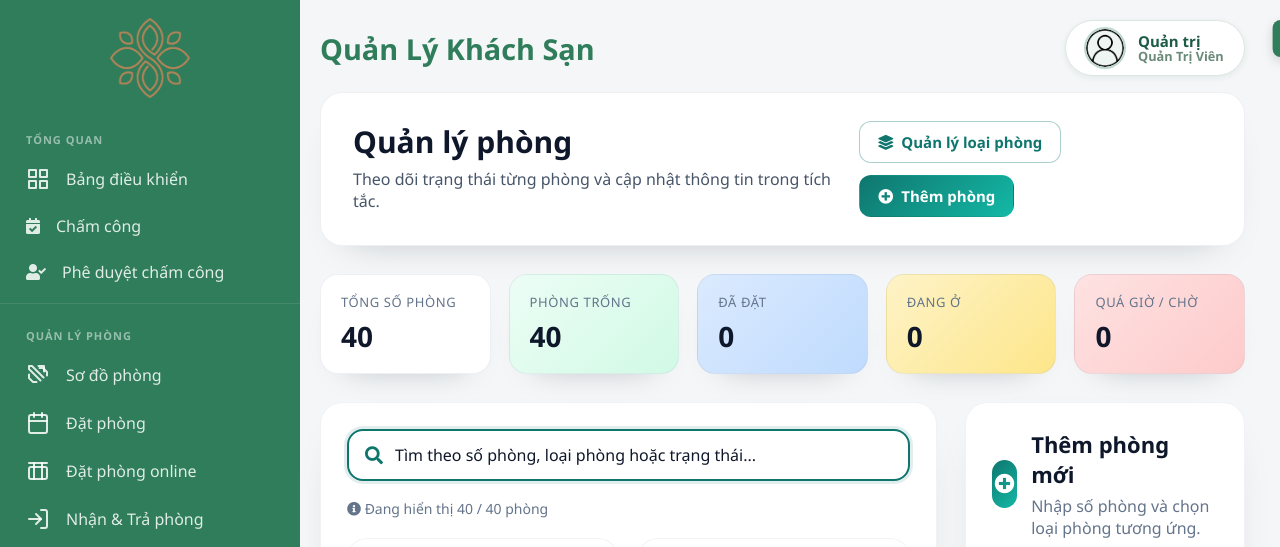
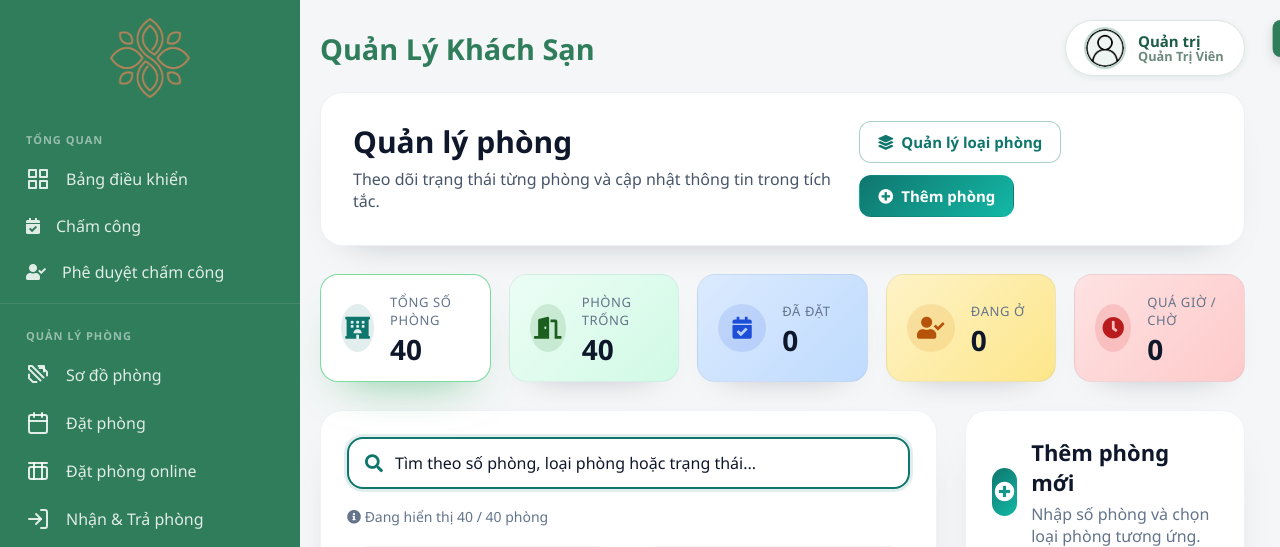
Before and after one commit to keyznam-jpg/BTL-Internet, a Flask app: a page that uses templates/quan_li_phong.html in a window 1280 px wide. Shown: the top 547 px of the page. Run offline with Flask 3, Linux system fonts and the light colour scheme; a user stored in the database is signed in; data comes from the database, SQL or seed files in the repository; data that the repository does not hold is empty; parts of the project's set-up code (start-up, migrations or seed data) failed here and were passed over; some libraries are stand-ins or nearby versions.

Commit message:
Cập nhật by Nam

```diff
--- a/templates/quan_li_phong.html
+++ b/templates/quan_li_phong.html
@@ -38,26 +38,41 @@
   </header>
 
   <section class="room-stats">
-    <article class="room-stat">
+    <button type="button" class="room-stat room-stat--total is-active" data-filter-status="all">
+      <span class="room-stat__icon"><i class="fas fa-hotel"></i></span>
+      <span class="room-stat__content">
         <span class="room-stat__label">Tổng số phòng</span>
         <span class="room-stat__value">{{ total_rooms }}</span>
-    </article>
-    <article class="room-stat room-stat--available">
+      </span>
+    </button>
+    <button type="button" class="room-stat room-stat--available" data-filter-status="trong">
+      <span class="room-stat__icon"><i class="fas fa-door-open"></i></span>
+      <span class="room-stat__content">
         <span class="room-stat__label">Phòng trống</span>
         <span class="room-stat__value">{{ available_rooms }}</span>
-    </article>
-    <article class="room-stat room-stat--booked">
+      </span>
+    </button>
+    <button type="button" class="room-stat room-stat--booked" data-filter-status="da_dat">
+      <span class="room-stat__icon"><i class="fas fa-calendar-check"></i></span>
+      <span class="room-stat__content">
         <span class="room-stat__label">Đã đặt</span>
         <span class="room-stat__value">{{ booked_rooms }}</span>
-    </article>
-    <article class="room-stat room-stat--occupied">
+      </span>
+    </button>
+    <button type="button" class="room-stat room-stat--occupied" data-filter-status="dang_o">
+      <span class="room-stat__icon"><i class="fas fa-user-check"></i></span>
+      <span class="room-stat__content">
         <span class="room-stat__label">Đang ở</span>
         <span class="room-stat__value">{{ occupied_rooms }}</span>
-    </article>
-    <article class="room-stat room-stat--overdue">
+      </span>
+    </button>
+    <button type="button" class="room-stat room-stat--overdue" data-filter-status="qua_gio">
+      <span class="room-stat__icon"><i class="fas fa-clock"></i></span>
+      <span class="room-stat__content">
         <span class="room-stat__label">Quá giờ / chờ</span>
         <span class="room-stat__value">{{ overdue_rooms }}</span>
-    </article>
+      </span>
+    </button>
   </section>
 
   <div class="room-layout">
@@ -333,6 +348,67 @@
     border: 1px solid rgba(148, 163, 184, 0.16);
     box-shadow: 0 16px 35px -28px rgba(15, 23, 42, 0.4);
     display: flex;
+    align-items: center;
+    gap: 16px;
+    font: inherit;
+    color: inherit;
+    width: 100%;
+    cursor: pointer;
+    text-align: left;
+    transition: transform 0.18s ease, box-shadow 0.18s ease, border-color 0.18s ease;
+    position: relative;
+    outline: none;
+    appearance: none;
+  }
+
+  .room-stat:hover:not(.is-active) {
+    transform: translateY(-2px);
+    box-shadow: 0 20px 40px -28px rgba(15, 23, 42, 0.54);
+  }
+
+  .room-stat:focus-visible {
+    box-shadow: 0 0 0 3px rgba(34, 197, 94, 0.35);
+  }
+
+  .room-stat.is-active {
+    border-color: rgba(34, 197, 94, 0.6);
+    box-shadow: 0 24px 45px -26px rgba(22, 163, 74, 0.55);
+  }
+
+  .room-stat__icon {
+    width: 48px;
+    height: 48px;
+    border-radius: 50%;
+    display: inline-flex;
+    align-items: center;
+    justify-content: center;
+    background: rgba(15, 118, 110, 0.12);
+    color: #0f766e;
+    font-size: 22px;
+  }
+
+  .room-stat--available .room-stat__icon {
+    background: rgba(46, 125, 50, 0.15);
+    color: #1b5e20;
+  }
+
+  .room-stat--booked .room-stat__icon {
+    background: rgba(29, 78, 216, 0.12);
+    color: #1d4ed8;
+  }
+
+  .room-stat--occupied .room-stat__icon {
+    background: rgba(217, 119, 6, 0.14);
+    color: #b45309;
+  }
+
+  .room-stat--overdue .room-stat__icon {
+    background: rgba(220, 38, 38, 0.14);
+    color: #b91c1c;
+  }
+
+  .room-stat__content {
+    display: flex;
     flex-direction: column;
     gap: 6px;
   }
@@ -348,6 +424,7 @@
     font-size: 28px;
     font-weight: 700;
     color: #0f172a;
+    line-height: 1;
   }
 
   .room-stat--available {
@@ -758,6 +835,9 @@
     const clearButton = document.getElementById('room-search-clear');
     const countIndicator = document.getElementById('room-count-indicator');
     const roomCards = Array.from(document.querySelectorAll('.room-card'));
+    const statFilters = Array.from(document.querySelectorAll('.room-stat[data-filter-status]'));
+    let activeStatusFilter = 'all';
+
     function normalize(value) {
       if (!value) { return ''; }
       try {
@@ -774,7 +854,8 @@
       roomCards.forEach(card => {
         const searchData = card.dataset.search || '';
         const matchesKeyword = !keyword || normalize(searchData).includes(keyword);
-        const shouldShow = matchesKeyword;
+        const matchesStatus = activeStatusFilter === 'all' || card.dataset.status === activeStatusFilter;
+        const shouldShow = matchesKeyword && matchesStatus;
         card.style.display = shouldShow ? '' : 'none';
         if (shouldShow) { visible += 1; }
       });
@@ -800,6 +881,35 @@
       });
     }
 
+    function setStatusFilter(status, trigger) {
+      activeStatusFilter = status;
+      statFilters.forEach(button => {
+        button.classList.toggle('is-active', button === trigger);
+      });
+      applyFilters();
+    }
+
+    statFilters.forEach(button => {
+      button.addEventListener('click', () => {
+        const status = button.dataset.filterStatus || 'all';
+        if (status === activeStatusFilter) {
+          activeStatusFilter = 'all';
+          statFilters.forEach(btn => btn.classList.toggle('is-active', btn.dataset.filterStatus === 'all'));
+          applyFilters();
+        } else {
+          setStatusFilter(status, button);
+        }
+      });
+    });
+
+    // Ensure default active (all) button highlighted
+    const defaultFilter = statFilters.find(btn => btn.dataset.filterStatus === 'all');
+    if (defaultFilter) {
+      setStatusFilter('all', defaultFilter);
+    } else {
+      applyFilters();
+    }
+
     document.querySelectorAll('.room-delete-form').forEach(form => {
       form.addEventListener('submit', function (event) {
         const roomName = this.closest('.room-card')?.querySelector('.room-card__title')?.textContent?.trim() || 'phòng';
@@ -808,8 +918,6 @@
         }
       });
     });
-
-    applyFilters();
   });
 </script>
 {% endblock %}
```
Lines whose indentation alone changed are shown as unchanged.
